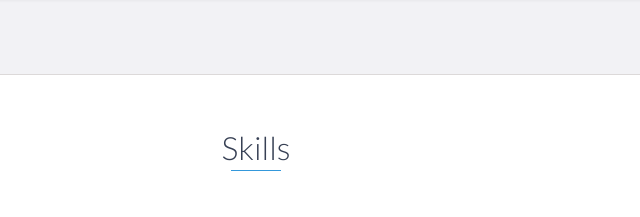
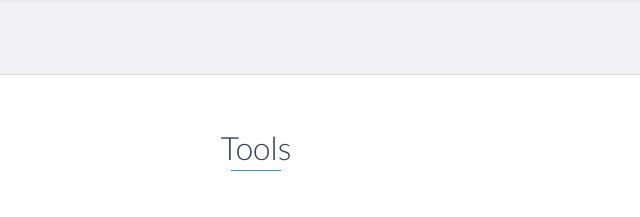
Before and after one commit to NathanVieira38/NathanVieira38.github.io, a website: page index.html in a window 1280 px wide. Shown: the part 3160-3377 px from the top of the page, 384-1024 px from the left. Drawn offline with nearby package versions, Linux system fonts and the light colour scheme.

Commit message:
Update index.html

```diff
--- a/index.html
+++ b/index.html
@@ -185,7 +185,7 @@
     <!-- End #projects -->
 
    <div id="skills">
-        <h2 class="heading">Skills</h2>
+        <h2 class="heading">Tools</h2>
         <ul>
             <li>JavaScript</li>
             <li>Python</li>
```
